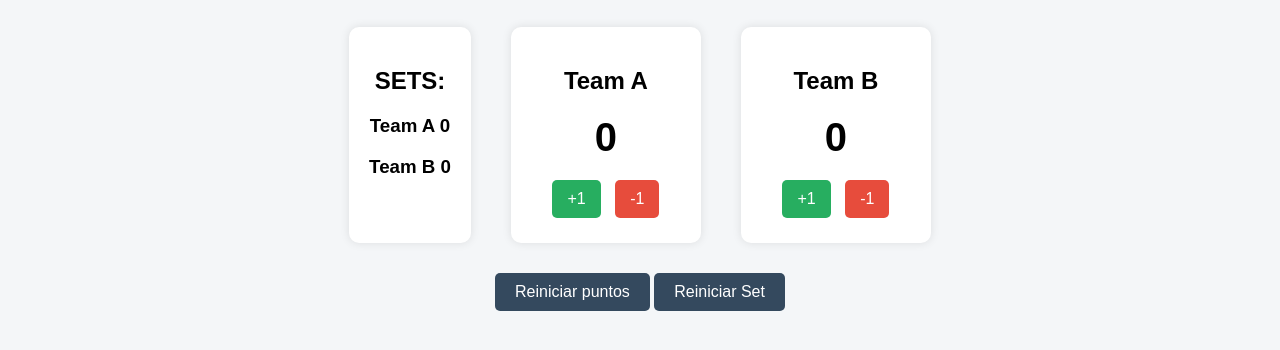
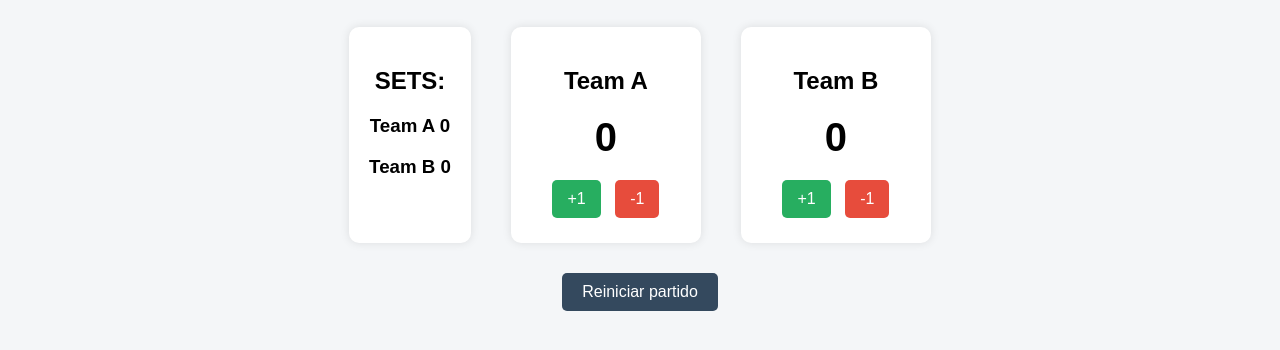
Before and after one commit to DanielAmaro22/Marcador-de-voley, a plain HTML site: page index.html in a window 1280 px wide. Shown: the part 80-430 px from the top of the page. Drawn offline with Linux system fonts and the light colour scheme.

Commit message:
Update reset buttons in index.html

```diff
--- a/index.html
+++ b/index.html
@@ -31,8 +31,9 @@
         </div>
       </div>
       <div class="controls">
-        <button onclick="resetScore()" title="Reiniciar Marcador de puntos">Reiniciar puntos</button>
-        <button onclick="resetSet()" title="Reiniciar Marcador de Set">Reiniciar Set</button>
+        <button id="resetMatch" title="Reiniciar Partido">Reiniciar partido</button>
+        <!--<button onclick="resetScore()" title="Reiniciar Marcador de puntos">Reiniciar puntos</button>
+        <button onclick="resetSet()" title="Reiniciar Marcador de Set">Reiniciar Set</button>-->
       </div>
       <script src="script.js"></script>
   </body>
```
